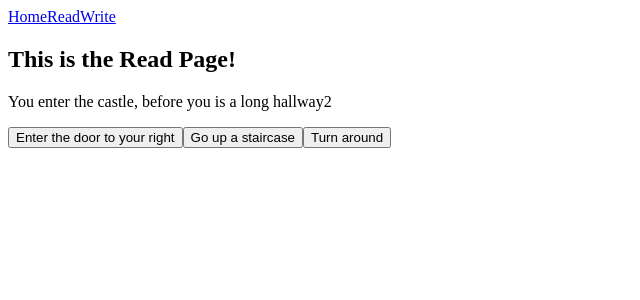
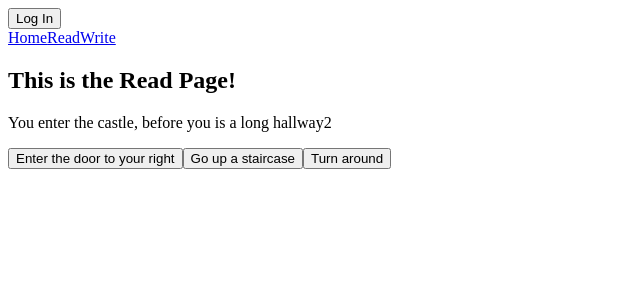
Before and after one commit to ben3580/CrimsonCodeHackathon2023, a React (Create React App) app in the folder story/: page /read in a window 1280 px wide. Shown: the top 300 px of the page, without its empty margins (0-640 px from the left). Built offline with nearby package versions, Linux system fonts and the light colour scheme.

Commit message:
Adding Auth0 authentication.

```diff
--- a/story/package.json
+++ b/story/package.json
@@ -3,6 +3,7 @@
   "version": "0.1.0",
   "private": true,
   "dependencies": {
+    "@auth0/auth0-react": "^2.0.0",
     "@testing-library/jest-dom": "^5.16.5",
     "@testing-library/react": "^13.4.0",
     "@testing-library/user-event": "^13.5.0",
@@ -10,7 +11,7 @@
     "react-dom": "^18.2.0",
     "react-router": "^6.8.1",
     "react-router-dom": "^6.8.1",
-    "react-scripts": "5.0.1",
+    "react-scripts": "^5.0.1",
     "web-vitals": "^2.1.4"
   },
   "scripts": {
--- a/story/src/components/App.js
+++ b/story/src/components/App.js
@@ -6,9 +6,22 @@ import Landing from './Landing'
 import Read from './Read'
 import Write from './Write'
 
+import LoginButton from './LoginButton';
+import LogoutButton from './LogoutButton';
+import { useAuth0 } from '@auth0/auth0-react';
+
 const App = () => {
+  const {isLoading, error} = useAuth0();
   return (
     <div className=''>
+      {error && <p>Authentication Error</p>}
+      {!error && isLoading && <p>Loading...</p>}
+      {!error && !isLoading && (
+        <>
+          <LoginButton />
+          <LogoutButton />
+        </>
+      )}
         <BrowserRouter>
             <Header />
             <Routes>
--- /dev/null
+++ b/story/src/components/LoginButton.js
@@ -0,0 +1,14 @@
+import React from "react";
+import { useAuth0 } from "@auth0/auth0-react";
+
+const LoginButton = () => {
+  const { loginWithRedirect, isAuthenticated } = useAuth0();
+
+  return (
+    !isAuthenticated && (
+      <button onClick={() => loginWithRedirect()}>Log In</button>
+    )
+  )
+};
+
+export default LoginButton;
--- /dev/null
+++ b/story/src/components/LogoutButton.js
@@ -0,0 +1,14 @@
+import React from "react";
+import { useAuth0 } from "@auth0/auth0-react";
+
+const LogoutButton = () => {
+  const { logout, isAuthenticated } = useAuth0();
+
+  return (
+    isAuthenticated && (
+      <button onClick={() => logout()}>Log Out</button>
+    )
+  )
+};
+
+export default LogoutButton;
--- a/story/src/index.js
+++ b/story/src/index.js
@@ -2,8 +2,18 @@ import React from 'react';
 import ReactDOM from 'react-dom/client';
 
 import App from './components/App';
+import { Auth0Provider } from '@auth0/auth0-react';
+
 
 const root = ReactDOM.createRoot(document.querySelector("#root"));
 root.render(
-    <App name="App"/>
+    <Auth0Provider
+        domain= "dev-2z0ys20vkpn2djq1.us.auth0.com"
+        clientId= "J7kGu9UbOVGVKzNROKPuvqCl036xKW1o"
+        authorizationParams={{
+            redirect_uri: window.location.origin
+        }}
+    >
+        <App name="App"/>
+    </Auth0Provider>
 );
```
Also changed, not shown: 2 other files (tests, documents, lock files or other folders).
